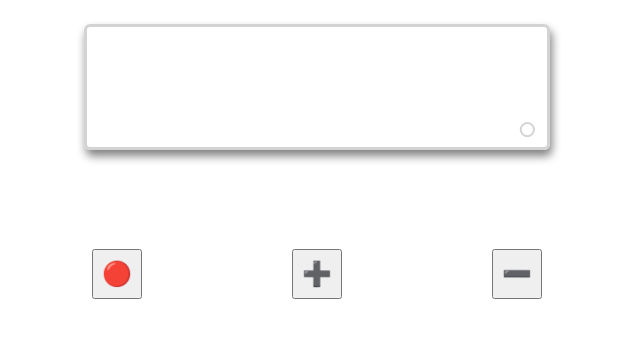
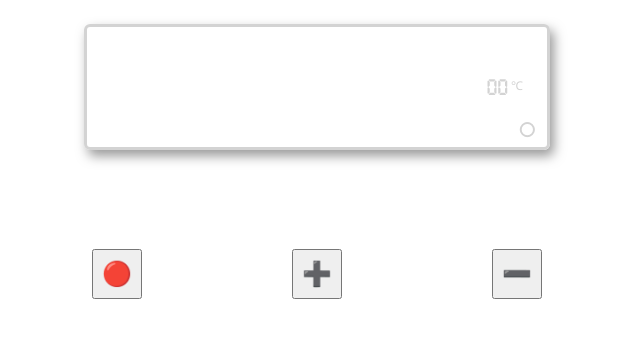
Before and after one commit to icicleling/poke-air-conditioner, a React (Create React App) app: page / in a window 1280 px wide. Shown: the top 338 px of the page, without its empty margins (323-963 px from the left). Built offline with nearby package versions, Linux system fonts and the light colour scheme.

Commit message:
添加液晶数字显示

```diff
--- a/src/App.tsx
+++ b/src/App.tsx
@@ -8,7 +8,7 @@ import {
 
 function App() {
   const [isOpen, setIsOpen] = useState(false);
-  const [temperature, setTemperature] = useState(0);
+  const [temperature, setTemperature] = useState(23);
 
   const add = () => {
     if (!isOpen) return;
@@ -38,7 +38,10 @@ function App() {
   return (
     <Root>
       <AirConditioner>
-        <Temperature>{isOpen && <>温度: {temperature}</>}</Temperature>
+        <Temperature disabled={!isOpen}>
+          {isOpen ? temperature : "00"}
+          <TemperatureSymbol>℃</TemperatureSymbol>
+        </Temperature>
         <Power open={isOpen}>〇</Power>
       </AirConditioner>
 
@@ -70,7 +73,7 @@ const AirConditioner = styled.div`
   flex-direction: column;
   justify-content: center;
   position: relative;
-  box-shadow: 2px 6px 10px gray;
+  box-shadow: 4px 6px 12px #808080cc;
 `;
 
 const ButtonGroup = styled.div`
@@ -80,9 +83,29 @@ const ButtonGroup = styled.div`
   height: 200px;
 `;
 
-const Temperature = styled.div`
-  text-align: right;
+const Temperature = styled.div<{ disabled: boolean }>`
   padding: 0 24px;
+  font-family: "DigitalDisplay";
+  font-size: 24px;
+  color: var(--color-blue);
+  display: flex;
+  justify-content: flex-end;
+  text-shadow: 0 0 2px;
+  transition: color 0.5s ease-out;
+
+  ${({ disabled }) =>
+    disabled &&
+    `
+    color: lightgray;
+    text-shadow: none;
+  `}
+`;
+
+const TemperatureSymbol = styled.div`
+  font-size: 12px;
+  position: relative;
+  top: -2px;
+  margin-left: 2px;
 `;
 
 const Power = styled.div<{ open: boolean }>`
@@ -97,7 +120,7 @@ const Power = styled.div<{ open: boolean }>`
   ${({ open }) =>
     open &&
     `
-     color: #87d7f6;
+     color: var(--color-blue);
      text-shadow: 0 0 4px;
   `};
 `;
--- /dev/null
+++ b/src/GlobalStyle.ts
@@ -0,0 +1,14 @@
+import { createGlobalStyle } from "styled-components";
+
+const GlobalStyle = createGlobalStyle`
+   :root{
+       --color-blue: #87d7f6;
+   }
+
+   @font-face {
+       font-family: 'DigitalDisplay';
+       src: url('/assets/Digital_Display.woff2') format('woff2');
+   }
+`;
+
+export default GlobalStyle;
--- a/src/index.css
+++ /dev/null
@@ -1,13 +0,0 @@
-body {
-  margin: 0;
-  font-family: -apple-system, BlinkMacSystemFont, 'Segoe UI', 'Roboto', 'Oxygen',
-    'Ubuntu', 'Cantarell', 'Fira Sans', 'Droid Sans', 'Helvetica Neue',
-    sans-serif;
-  -webkit-font-smoothing: antialiased;
-  -moz-osx-font-smoothing: grayscale;
-}
-
-code {
-  font-family: source-code-pro, Menlo, Monaco, Consolas, 'Courier New',
-    monospace;
-}
--- a/src/index.tsx
+++ b/src/index.tsx
@@ -1,14 +1,15 @@
-import React from 'react';
-import ReactDOM from 'react-dom';
-import './index.css';
-import App from './App';
+import React from "react";
+import ReactDOM from "react-dom";
+import App from "./App";
+import GlobalStyle from "GlobalStyle";
 // import reportWebVitals from './reportWebVitals';
 
 ReactDOM.render(
   <React.StrictMode>
+    <GlobalStyle />
     <App />
   </React.StrictMode>,
-  document.getElementById('root')
+  document.getElementById("root")
 );
 
 // If you want to start measuring performance in your app, pass a function
```
Also changed, not shown: public/assets/Digital_Display.woff2 (added).
